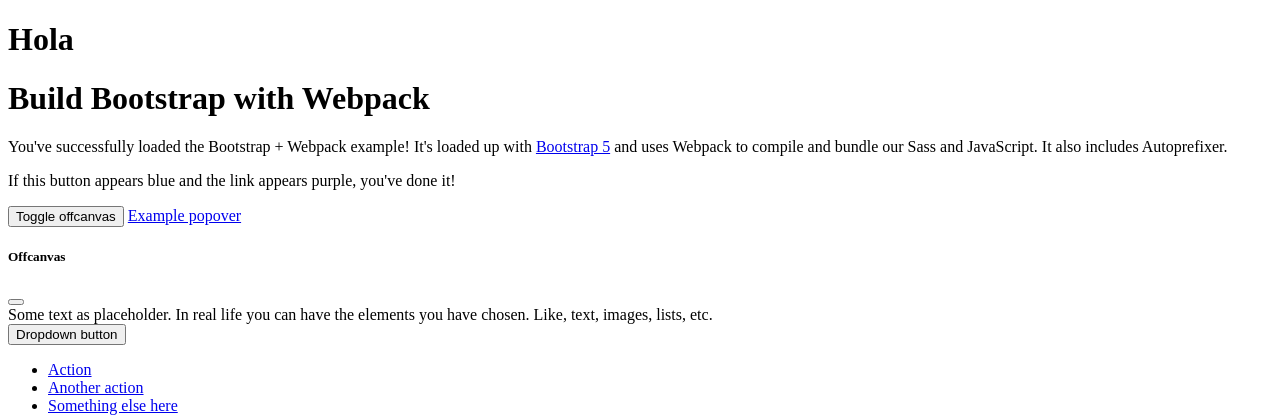
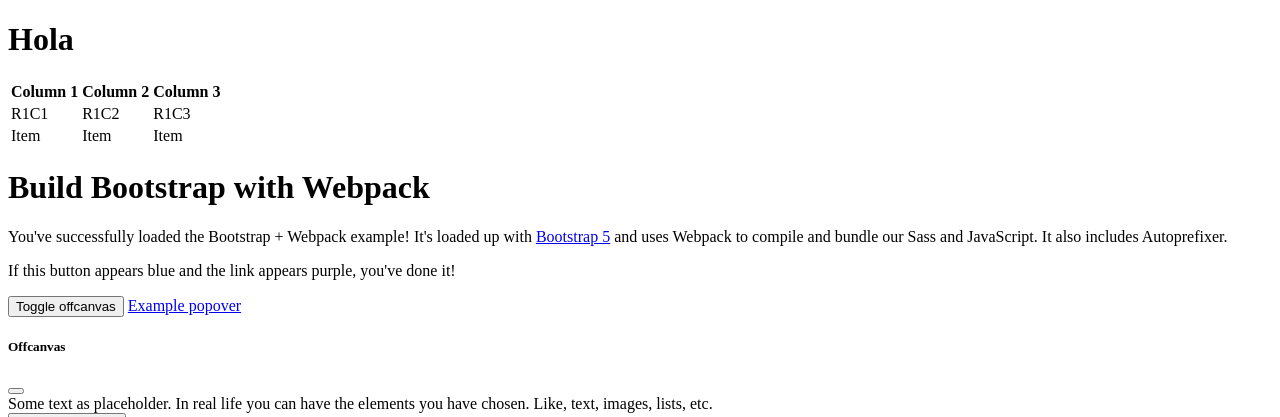
Before and after one commit to Luis-C-S/IncioSymfony, a Symfony app: template templates/default/index.html.twig in a window 1280 px wide. Shown: the part 101-518 px from the top of the page. Run offline with Twig, Linux system fonts and the light colour scheme; the template is opened without the code that fills it, so the values that code supplies are empty; some libraries are stand-ins or nearby versions.

Commit message:
segundo commit

```diff
--- a/assets/app.js
+++ b/assets/app.js
@@ -8,6 +8,10 @@
 // any CSS you import will output into a single css file (app.css in this case)
 import './styles/app.css';
 import './scss/styles.scss';
+import 'bootstrap';
+import 'bootstrap/dist/css/bootstrap.min.css';
+
+
 
 // Import only the Bootstrap components we need
 import { Popover } from 'bootstrap';
--- a/templates/default/index.html.twig
+++ b/templates/default/index.html.twig
@@ -17,7 +17,33 @@
         <a href="https://github.com/twbs/examples/tree/main/webpack/" target="_blank" rel="noopener">View on GitHub</a>
       </header>
       <h1 class="text-danger">Hola</h1>
-
+      <table class=<div
+        class="table-responsive"
+      >
+        <table
+          class="table table-primary table-hover  "
+        >
+          <thead>
+            <tr>
+              <th scope="col">Column 1</th>
+              <th scope="col">Column 2</th>
+              <th scope="col">Column 3</th>
+            </tr>
+          </thead>
+          <tbody>
+            <tr class="">
+              <td scope="row">R1C1</td>
+              <td>R1C2</td>
+              <td>R1C3</td>
+            </tr>
+            <tr class="">
+              <td scope="row">Item</td>
+              <td>Item</td>
+              <td>Item</td>
+            </tr>
+          </tbody>
+        </table>
+      </div>
 
       <h1>Build Bootstrap with Webpack</h1>
       <div class="col-lg-8 px-0">
```
Also changed, not shown: assets/readme.txt.
